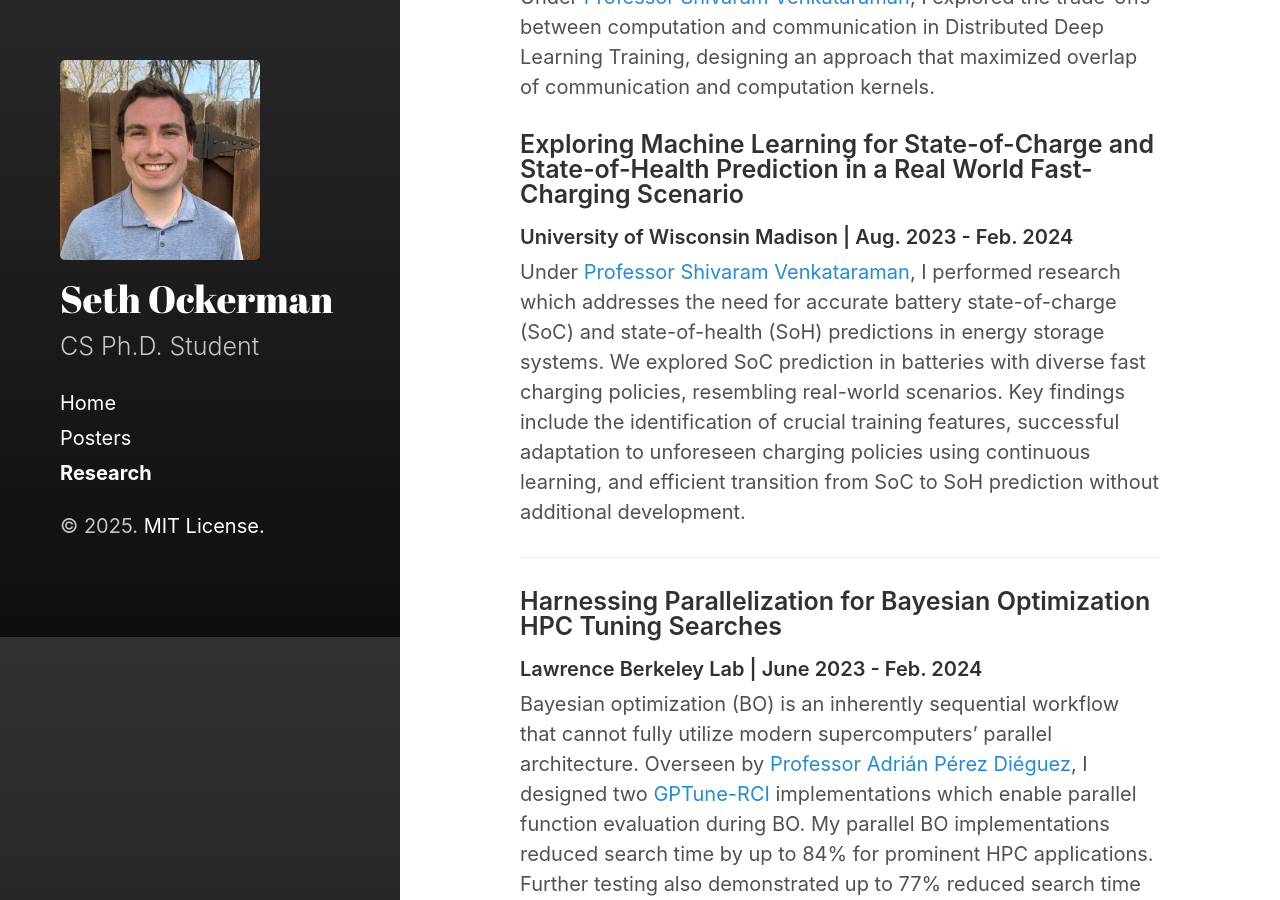
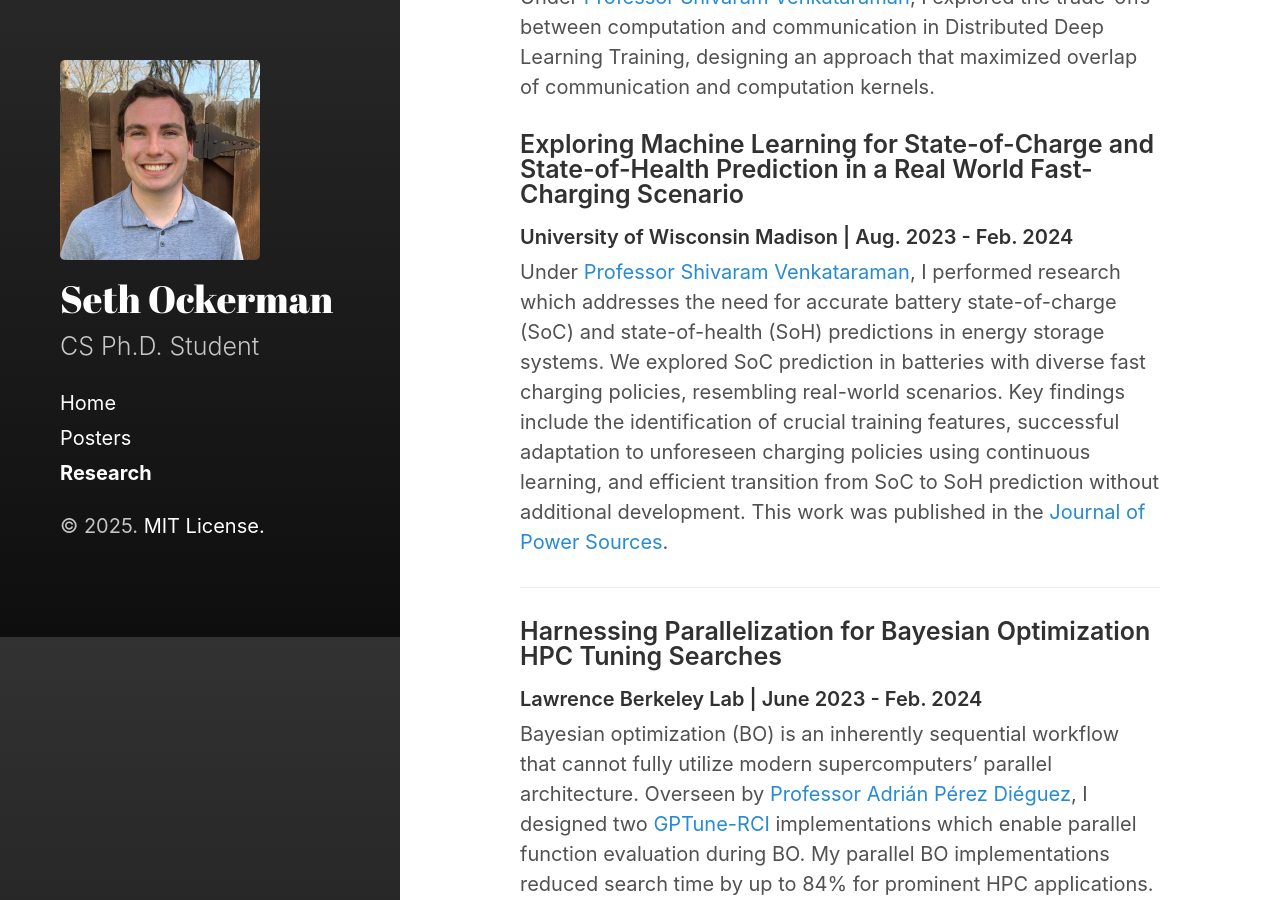
Before and after one commit to OckermanSethGVSU/OckermanSethGVSU.github.io, a Jekyll site: the page built from markdown/research.md, in a window 1280 px wide and 900 px high, scrolled down 1163 px. Built offline with Jekyll 4.4.1, drawn with Linux system fonts in a browser that asks for light colours.

Commit message:
battery update link

```diff
--- a/markdown/research.md
+++ b/markdown/research.md
@@ -27,7 +27,7 @@ Under [Professor Shivaram Venkataraman](https://shivaram.org/){:target="_blank"}
 
 ### Exploring Machine Learning for State-of-Charge and State-of-Health Prediction in a Real World Fast-Charging Scenario
 #### University of Wisconsin Madison | Aug. 2023 - Feb. 2024
-Under [Professor Shivaram Venkataraman](https://shivaram.org/){:target="_blank"}, I performed research which addresses the need for accurate battery state-of-charge (SoC) and state-of-health (SoH) predictions in energy storage systems. We explored SoC prediction in batteries with diverse fast charging policies, resembling real-world scenarios. Key findings include the identification of crucial training features, successful adaptation to unforeseen charging policies using continuous learning, and efficient transition from SoC to SoH prediction without additional development.
+Under [Professor Shivaram Venkataraman](https://shivaram.org/){:target="_blank"}, I performed research which addresses the need for accurate battery state-of-charge (SoC) and state-of-health (SoH) predictions in energy storage systems. We explored SoC prediction in batteries with diverse fast charging policies, resembling real-world scenarios. Key findings include the identification of crucial training features, successful adaptation to unforeseen charging policies using continuous learning, and efficient transition from SoC to SoH prediction without additional development. This work was published in the [Journal of Power Sources](https://www.sciencedirect.com/science/article/pii/S0378775325012546){:target="_blank"}.
 
 
 ---
```
Also changed, not shown: 2 other files.
